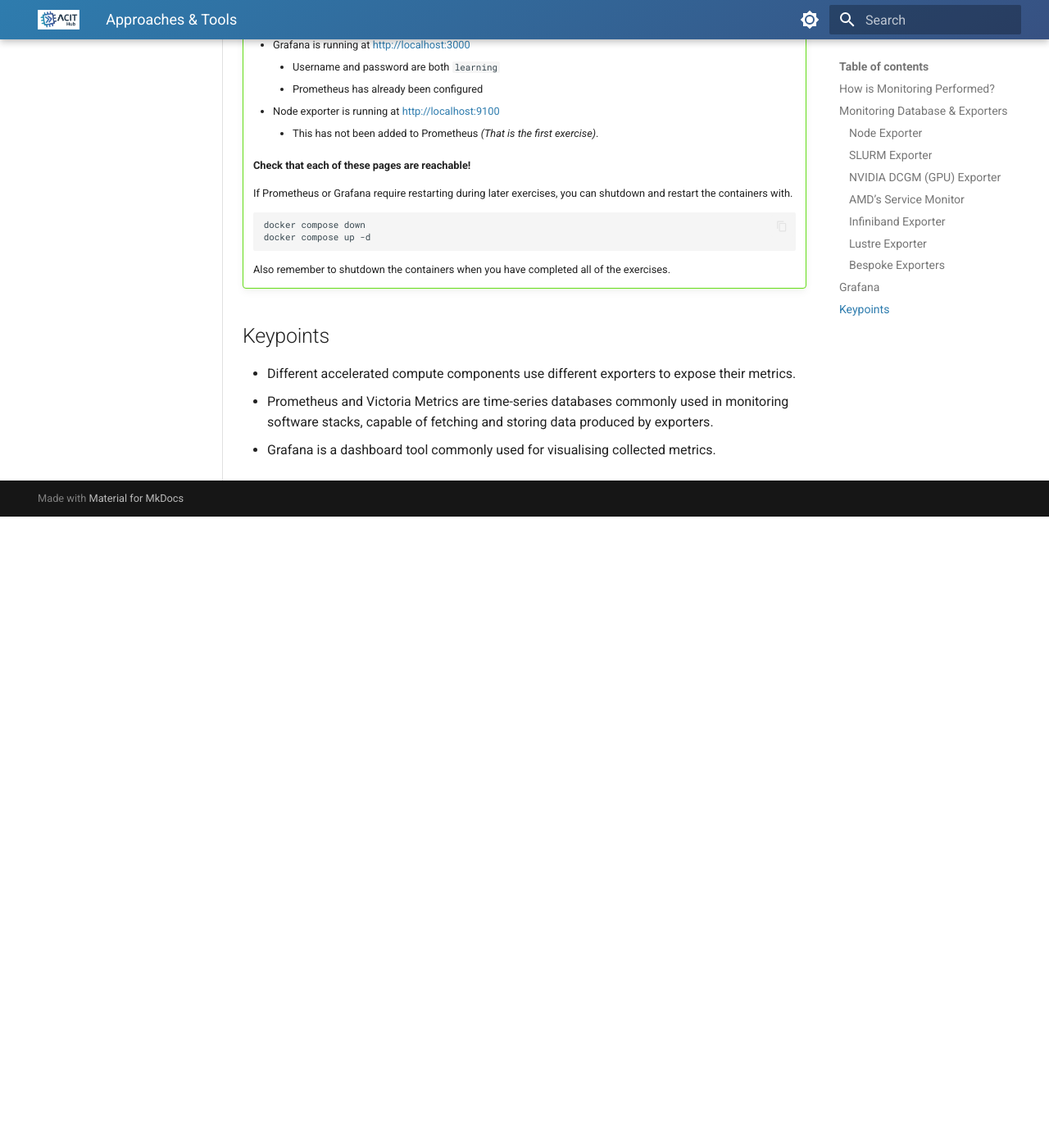
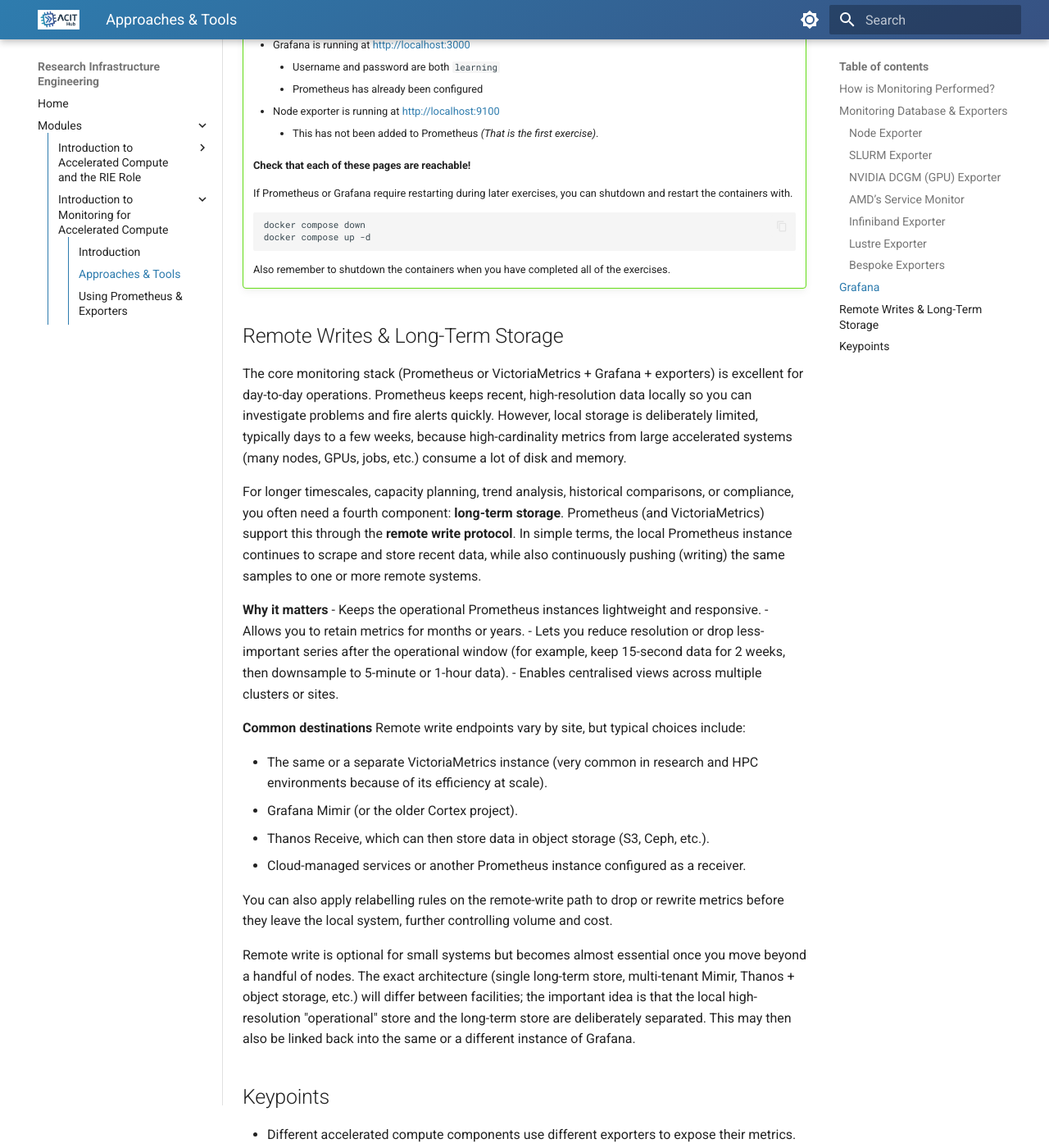
Before and after one commit to ACIT-Hub/docs-acit.surrey.ac.uk, an MkDocs documentation site: the page built from docs/modules/introduction-to-monitoring/approaches-and-tools.md, in a window 1280 px wide and 1400 px high, scrolled down 4612 px. Shown: the whole window at 82% size. Built offline with MkDocs 1.6.1 and Material for MkDocs 9.7.7, drawn with Linux system fonts in a browser that asks for light colours; before the commit the page ends 5242 px from its top, so only the background shows below that; some of the changed text lies outside the part shown.

Commit message:
Drafted some introductory content about remote writes
This was then edited by AI, to help flesh it out some more.

I'm still worried it's a little confused in places.

```diff
--- a/docs/modules/introduction-to-monitoring/approaches-and-tools.md
+++ b/docs/modules/introduction-to-monitoring/approaches-and-tools.md
@@ -125,10 +125,35 @@ Despite its front-end focus, both Grafana dashboards and alerting rules can be e
 
     Also remember to shutdown the containers when you have completed all of the exercises.
 
+## Remote Writes & Long-Term Storage
+
+The core monitoring stack (Prometheus or VictoriaMetrics + Grafana + exporters) is excellent for day-to-day operations. Prometheus keeps recent, high-resolution data locally so you can investigate problems and fire alerts quickly. However, local storage is deliberately limited, typically days to a few weeks, because high-cardinality metrics from large accelerated systems (many nodes, GPUs, jobs, etc.) consume a lot of disk and memory.
+
+For longer timescales, capacity planning, trend analysis, historical comparisons, or compliance, you often need a fourth component: **long-term storage**. Prometheus (and VictoriaMetrics) support this through the **remote write protocol**. In simple terms, the local Prometheus instance continues to scrape and store recent data, while also continuously pushing (writing) the same samples to one or more remote systems.
+
+**Why it matters**
+- Keeps the operational Prometheus instances lightweight and responsive.
+- Allows you to retain metrics for months or years.
+- Lets you reduce resolution or drop less-important series after the operational window (for example, keep 15-second data for 2 weeks, then downsample to 5-minute or 1-hour data).
+- Enables centralised views across multiple clusters or sites.
+
+**Common destinations**
+Remote write endpoints vary by site, but typical choices include:
+
+- The same or a separate VictoriaMetrics instance (very common in research and HPC environments because of its efficiency at scale).
+- Grafana Mimir (or the older Cortex project).
+- Thanos Receive, which can then store data in object storage (S3, Ceph, etc.).
+- Cloud-managed services or another Prometheus instance configured as a receiver.
+
+You can also apply relabelling rules on the remote-write path to drop or rewrite metrics before they leave the local system, further controlling volume and cost.
+
+Remote write is optional for small systems but becomes almost essential once you move beyond a handful of nodes. The exact architecture (single long-term store, multi-tenant Mimir, Thanos + object storage, etc.) will differ between facilities; the important idea is that the local high-resolution "operational" store and the long-term store are deliberately separated. This may then also be linked back into the same or a different instance of Grafana.
+
 ## Keypoints
 
 - Different accelerated compute components use different exporters to expose their metrics.
 - Prometheus and Victoria Metrics are time-series databases commonly used in monitoring software stacks, capable of fetching and storing data produced by exporters.
 - Grafana is a dashboard tool commonly used for visualising collected metrics.
+- Larger systems are likely to utilise remote writes to a separate database, for long-term storage beyond the operational window.
 
 <!-- @Todo: These require review/refinement, quickly drafted when porting page from word doc. -->
```
